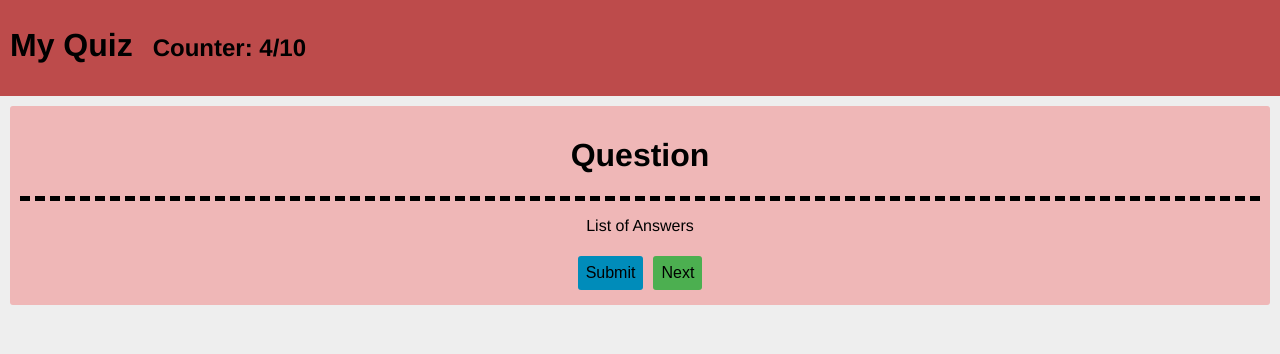
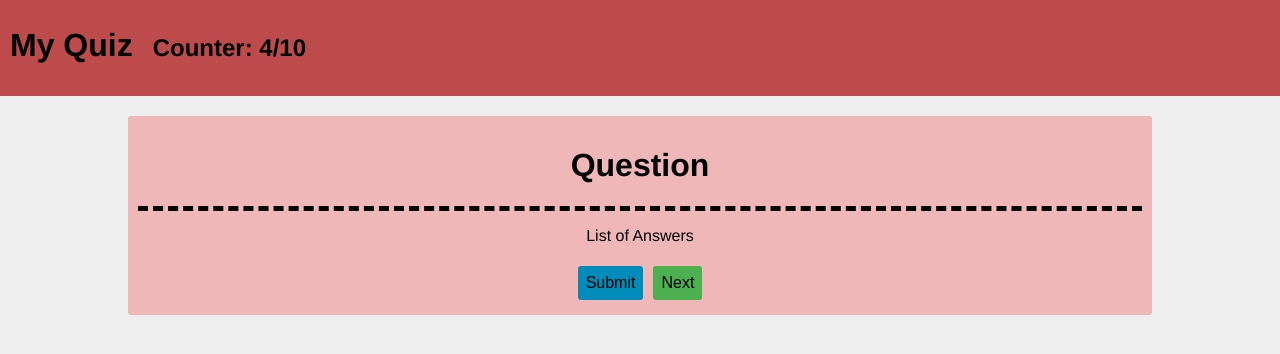
Before and after one commit to GeorgeJopson/Vue-Quiz, a Vue app: page / in a window 1280 px wide. Shown: the top 354 px of the page. Built offline with nearby package versions, Linux system fonts and the light colour scheme.

Commit message:
QuestionBox styling minor update

```diff
--- a/src/components/QuestionBox.vue
+++ b/src/components/QuestionBox.vue
@@ -16,7 +16,7 @@
   background-color: #EEEEEE;
 }
 .question-box{
-  margin:10px;
+  margin:20px 10vw 10px 10vw;
   background-color:#EFB7B7;
   border-radius: 3px;
   padding: 10px;
```
